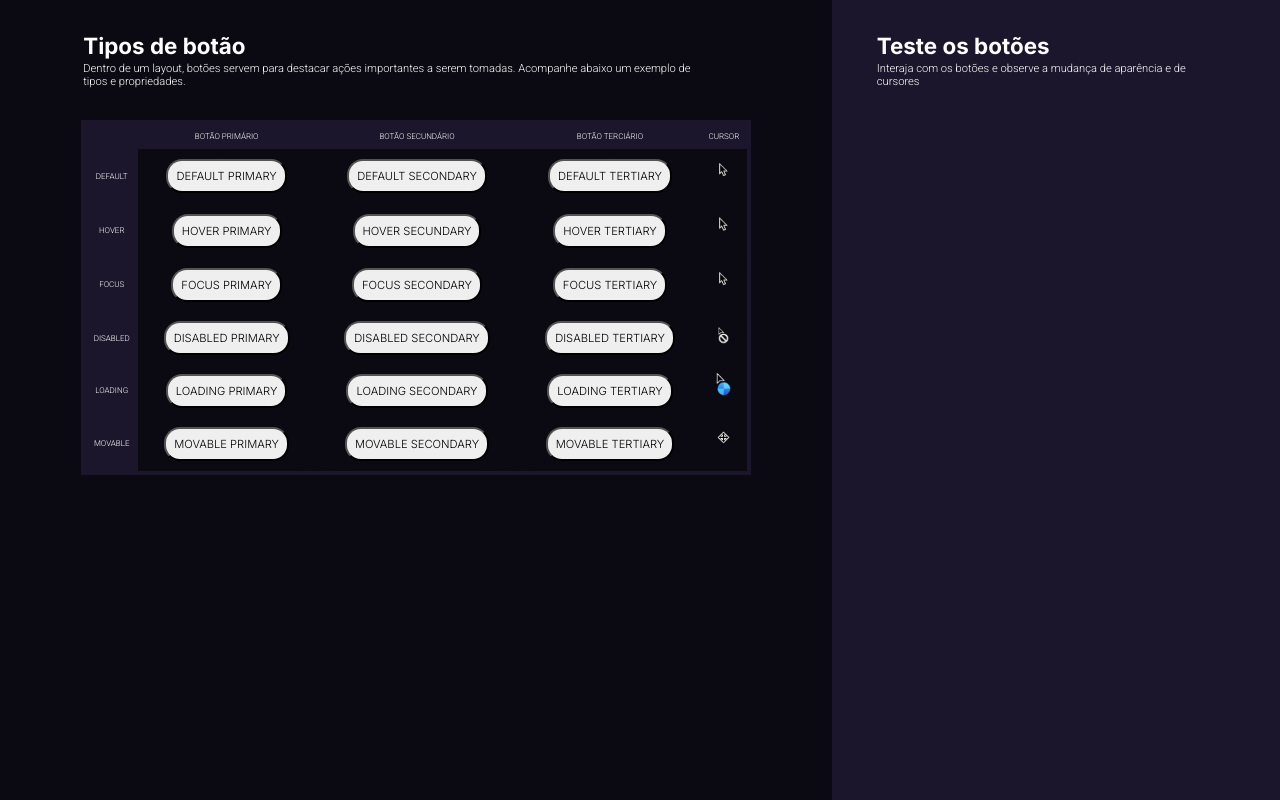
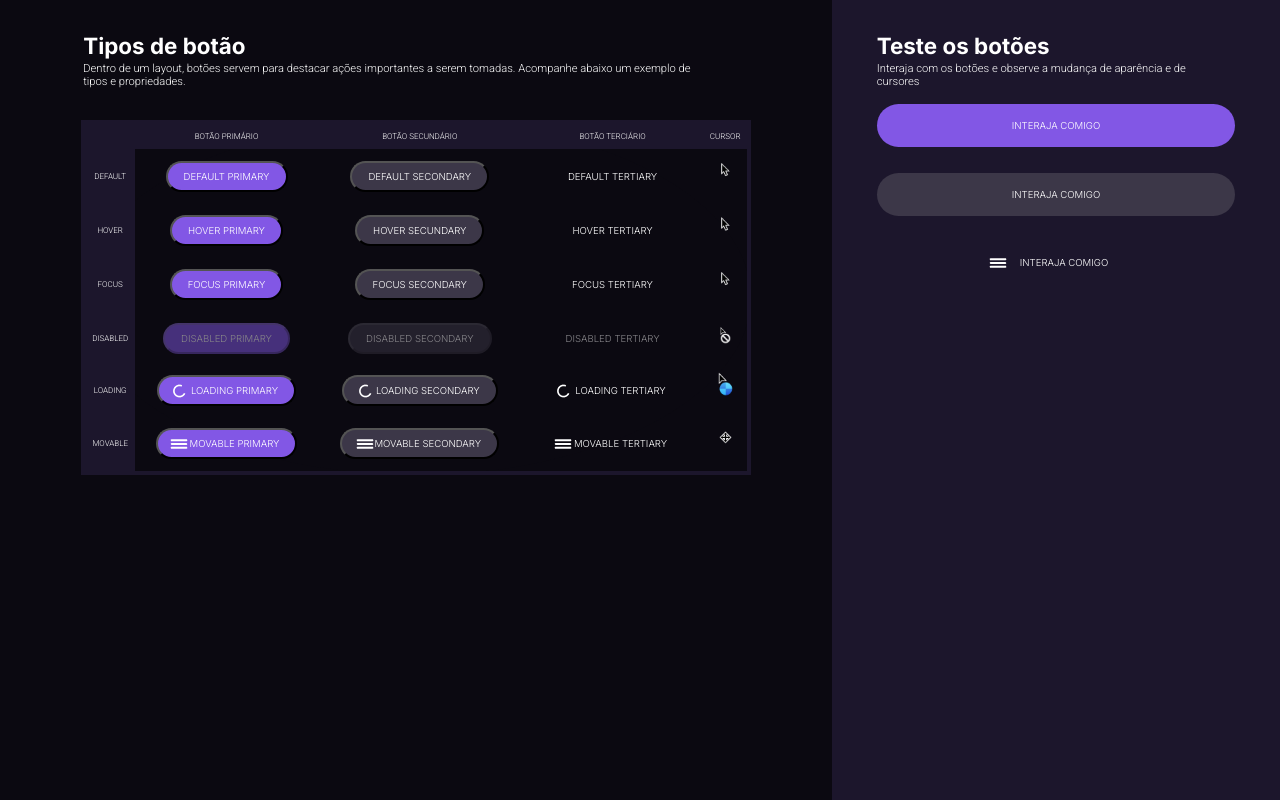
Before and after one commit to nathalia-84/botoes-e-cursores, a plain HTML site: page index.html in a window 1280 px wide. Drawn offline with Linux system fonts and the light colour scheme.

Commit message:
Updated html e css

```diff
--- a/index.html
+++ b/index.html
@@ -33,44 +33,44 @@
                 <tbody>
                     <tr class="default">
                         <td class="left-column">DEFAULT</td>
-                        <td><button type="button">default primary</button></td>
-                        <td><button type="button">default secondary</button></td>
-                        <td><button type="button">default tertiary</button></td>
+                        <td><button class="primary" type="button">default primary</button></td>
+                        <td><button class="secondary" type="button">default secondary</button></td>
+                        <td><button class="tertiary" type="button">default tertiary</button></td>
                         <td><img src="./assets/pointer.png" width="25px"/></td>
                     </tr>
                     <tr class="hover">
                         <td class="left-column">HOVER</td>
-                        <td><button type="button">hover primary</button></td>
-                        <td><button type="button">hover secundary</button></td>
-                        <td><button type="button">hover tertiary</button></td>
+                        <td><button class="primary" type="button">hover primary</button></td>
+                        <td><button class="secondary" type="button">hover secundary</button></td>
+                        <td><button class="tertiary" type="button">hover tertiary</button></td>
                         <td><img src="./assets/pointer.png" width="25px"/></td>
                     </tr>
                     <tr class="focus">
                         <td class="left-column">FOCUS</td>
-                        <td><button type="button">focus primary</button></td>
-                        <td><button type="button">focus secondary</button></td>
-                        <td><button type="button">focus tertiary</button></td>
+                        <td><button class="primary" type="button">focus primary</button></td>
+                        <td><button class="secondary" type="button">focus secondary</button></td>
+                        <td><button class="tertiary" type="button">focus tertiary</button></td>
                         <td><img src="./assets/pointer.png" width="25px"/></td>
                     </tr>
                     <tr class="disabled">
                         <td class="left-column">DISABLED</td>
-                        <td><button type="button">disabled primary</button></td>
-                        <td><button type="button">disabled secondary</button></td>
-                        <td><button type="button">disabled tertiary</button></td>
+                        <td><button disabled class="primary" type="button">disabled primary</button></td>
+                        <td><button disabled class="secondary" type="button">disabled secondary</button></td>
+                        <td><button disabled class="tertiary" type="button">disabled tertiary</button></td>
                         <td><img src="./assets/frame.png" width="25px"/></td>
                     </tr>
                     <tr class="loading">
                         <td class="left-column">LOADING</td>
-                        <td><button type="button">loading primary</button></td>
-                        <td><button type="button">loading secondary</button></td>
-                        <td><button type="button">loading tertiary</button></td>
+                        <td><button class="primary" type="button">loading primary</button></td>
+                        <td><button class="secondary" type="button">loading secondary</button></td>
+                        <td><button class="tertiary" type="button">loading tertiary</button></td>
                         <td><img src="./assets/busybutclickable.png" width="25px"/></td>
                     </tr>
                     <tr class="movable">
                         <td class="left-column">MOVABLE</td>
-                        <td><button type="button">movable primary</button></td>
-                        <td><button type="button">movable secondary</button></td>
-                        <td><button type="button">movable tertiary</button></td>
+                        <td><button class="primary" type="button">movable primary</button></td>
+                        <td><button class="secondary" type="button">movable secondary</button></td>
+                        <td><button class="tertiary" type="button">movable tertiary</button></td>
                         <td><img src="./assets/move.png" width="25px"/></td>
                     </tr>
                 </tbody>
@@ -84,7 +84,10 @@
             <h1>Teste os botões</h1>
             <p>Interaja com os botões e observe a mudança de aparência e de cursores</p>
         </div>
-        <div class="btn-wrapper"></div>
+        <div class="btn-wrapper">
+            <button class="primary" type="button">interaja comigo</button>
+            <button class="secondary" type="button">interaja comigo</button><button class="tertiary movable" type="button">interaja comigo</button>
+        </div>
     </div>
 </body>
 
--- a/styles.css
+++ b/styles.css
@@ -60,11 +60,11 @@ table.buttonsTable {
 
 table.buttonsTable td,
 table.buttonsTable th {
-    padding: .5rem .05rem;
+    padding: .5rem .1rem;
 }
 
-table.buttonsTable tbody td {
-}
+/* table.buttonsTable tbody td {
+} */
 
 table.buttonsTable thead {
     background: #1C162C;
@@ -91,7 +91,81 @@ button {
     text-transform: uppercase;
     font-family: inherit;
     font-weight: inherit;
-    font-size: inherit;
-    padding: .5rem .5rem;
+    font-size: .6rem;
+    padding: .5rem 1rem;
     border-radius: 1rem;
+    color: #FFFFFF;
 }
+
+.primary {
+    background-color: #8257E5;
+}
+
+.secondary {
+    background-color: #3C3748;
+}
+
+.tertiary {
+    background: none;
+    border: none;
+}
+
+.hover td button:hover {
+    opacity: 0.8;
+}
+
+.focus td button:focus {
+    border: 2px solid #ffffff;
+}
+
+.disabled td button {
+    opacity: 0.5;
+    cursor: not-allowed;
+}
+
+.loading td button {
+    background-image: url(./assets/frame_1.png);
+    background-origin: padding-box;
+    background-repeat: no-repeat;
+    background-position-x: 10%;
+    background-position-y: center;
+    padding-left: 2rem;
+    padding-right: 1rem;
+    cursor: progress;
+}
+
+
+.movable td button {
+    background-image: url(./assets/vector.png);
+    background-origin: padding-box;
+    background-repeat: no-repeat;
+    background-position-x: 10%;
+    background-position-y: center;
+    padding-left: 2rem;
+    padding-right: 1rem;
+    cursor: move;
+}
+
+.btn-wrapper {
+    display: flex;
+    flex-wrap: wrap;
+    justify-content: center;
+}
+.btn-wrapper button {
+    width: 80%;
+    margin: .8rem auto;
+    padding: 1rem 0;
+    border-radius: 3rem;
+    border: none;
+}
+
+.btn-wrapper button.movable {
+    background-image: url(./assets/vector.png);
+    background-origin: padding-box;
+    background-repeat: no-repeat;
+    background-position-x: 35%;
+    background-position-y: center;
+    padding-left: 2rem;
+    padding-right: 1rem;
+    cursor: move;
+}
```
Also changed, not shown: assets/frame_1.png (added), assets/vector.png (added).
